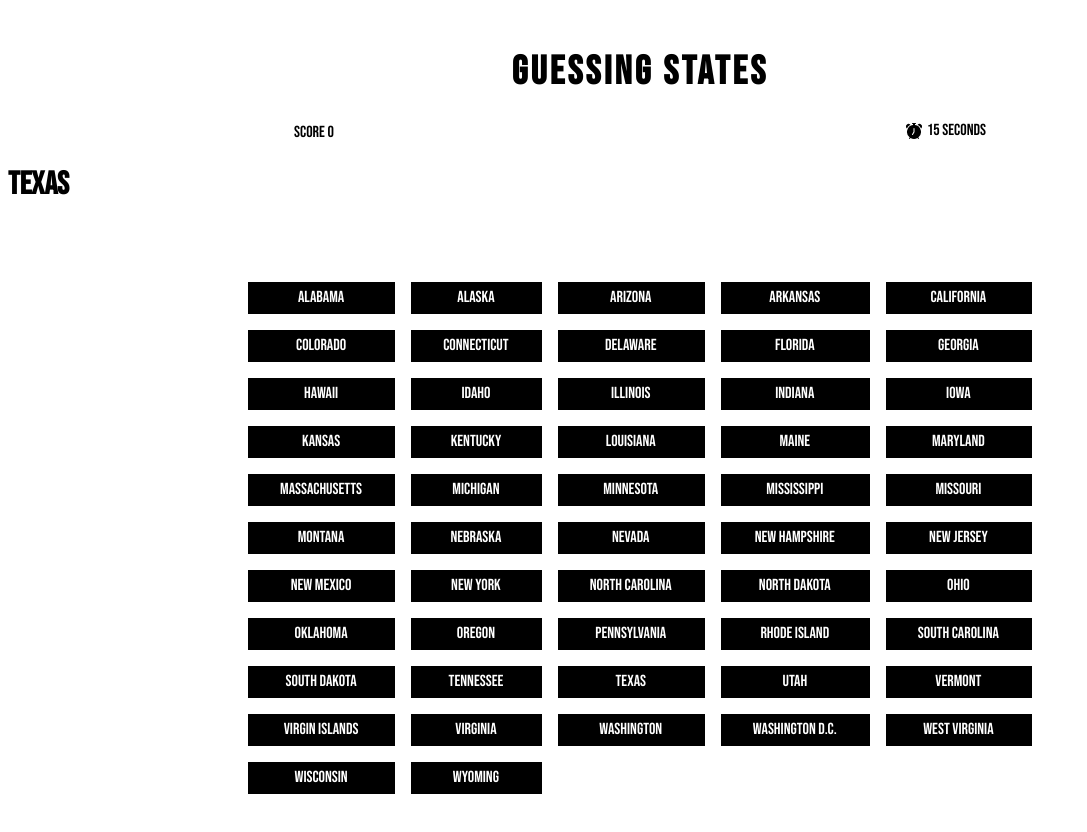
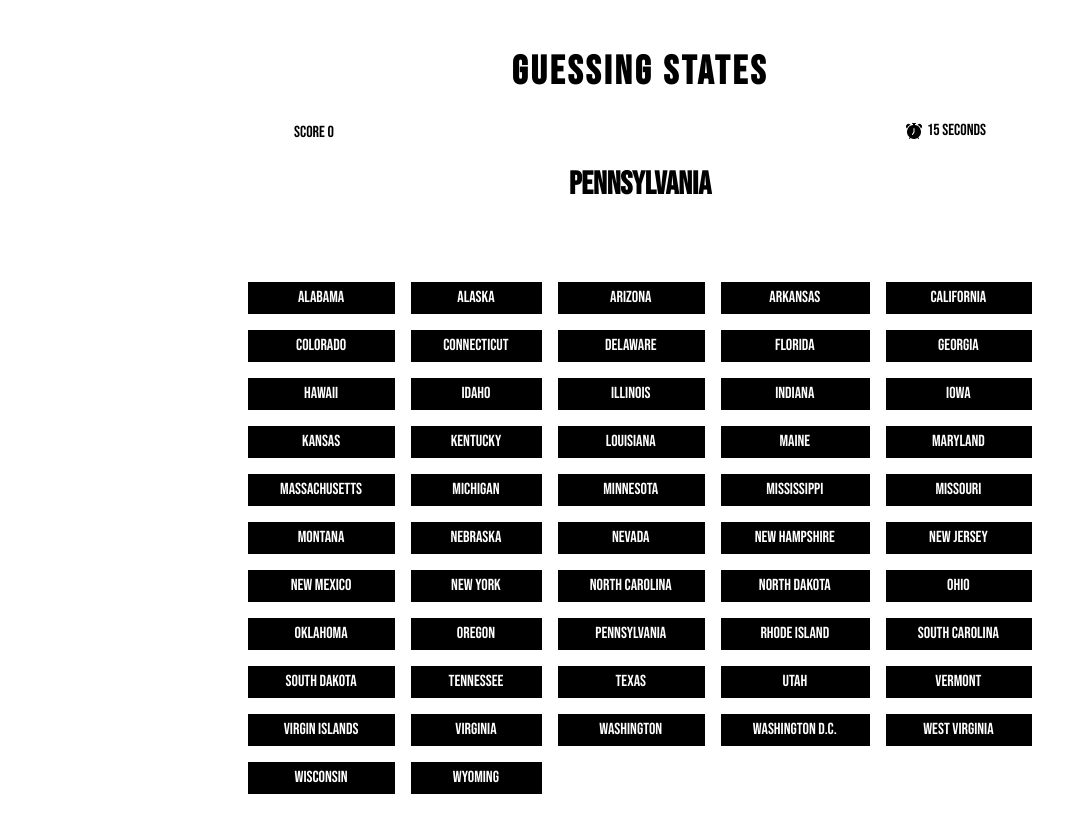
Before and after one commit to machinesandpixels/guessing-states, a React (Create React App) app: page /game in a window 1280 px wide. Shown: the top 832 px of the page, without its empty margins (0-1087 px from the left). Built offline with nearby package versions, Linux system fonts and the light colour scheme.

Commit message:
feat(RandomState): implemented logic to check if randomState has been selected correctly

```diff
--- a/src/components/RandomState.jsx
+++ b/src/components/RandomState.jsx
@@ -8,22 +8,18 @@ const RandomState = () => {
     const randomState = useSelector((state) => state.usaStates.randomState);
 
     useEffect(() => {
-        dispatch(getStates());
+      dispatch(getStates());
     },[dispatch]);
 
     useEffect(() => {
-        if (states.length > 0 && randomState === null) {
-          dispatch(selectRandomState());
-        }
-      }, [states, randomState, dispatch]);
-
-    console.log(randomState);
+      dispatch(selectRandomState());
+    }, [states, dispatch]);
 
     return (
             <>
             { randomState !== null ?
               <div>
-                <h1>{randomState.name}</h1>
+                { states.length > 0 ? <h1>{randomState.name}</h1> : 'You WON!' }
               </div>
                 : 'LOADING'
               }
--- a/src/components/StatesContainer.jsx
+++ b/src/components/StatesContainer.jsx
@@ -1,6 +1,6 @@
 import React, { useEffect } from 'react';
 import { useDispatch, useSelector } from 'react-redux';
-import { getStates } from '../redux/usaStatesState';
+import { getStates, selectRandomState, removeState } from '../redux/usaStatesState';
 import styled from 'styled-components';
 
 const StyledSection = styled.section`
@@ -35,18 +35,28 @@ const StyledParagraph = styled.p`
 const StatesContainer = () => {
     const dispatch = useDispatch();
     const states = useSelector(state => state.usaStates.states);
+    const randomState = useSelector((state) => state.usaStates.randomState);
 
     useEffect( () => {
         dispatch(getStates());
     },[dispatch]);
 
+    useEffect(() => {
+      if (states.length > 0 && randomState === null) {
+        dispatch(selectRandomState());
+      }
+    }, [states, randomState, dispatch]);
+
   return (
     <StyledSection>
-        { states.map(({id, name}) => {
-          return<StyledBtn key={id}>
-                  <StyledParagraph> {name} </StyledParagraph>
-                </StyledBtn>
-        }) }
+        {states.map(({id, name}) => {
+          return<StyledBtn key={id}  onClick={() => {
+            if (name === randomState.name){
+              dispatch(removeState(name))}
+              }}>
+                <StyledParagraph>{name}</StyledParagraph>
+              </StyledBtn>
+        })}
     </StyledSection>
   );
 }
--- a/src/pages/GamePage.jsx
+++ b/src/pages/GamePage.jsx
@@ -10,6 +10,10 @@ const StyledContainer = styled.div`
     justify-content: space-around;
     margin: 0 auto;
 `;
+const StyledDiv = styled.div`
+    display: flex;
+    justify-content: center;
+`;
 
 const GamePage = () => {
   return (
@@ -18,7 +22,9 @@ const GamePage = () => {
             <GameScore />
             <CountDownTimer />
         </StyledContainer>
-        <RandomState />
+        <StyledDiv>
+          <RandomState />
+        </StyledDiv>
         <StatesContainer />
     </div>
   );
--- a/src/redux/usaStatesState.js
+++ b/src/redux/usaStatesState.js
@@ -23,6 +23,10 @@ export const usaStatesSlice = createSlice({
           state.states[Math.floor(Math.random() * state.states.length)];
       }
     },
+    removeState: (state, action) => {
+      state.states = state.states.filter(x => x.name !== action.payload);
+      console.log('RemoveState', action.payload)
+    },
   },
   extraReducers: {
     [getStates.pending]: (state) => {
@@ -38,5 +42,5 @@ export const usaStatesSlice = createSlice({
   }
 });
 
-export const { selectRandomState } = usaStatesSlice.actions;
+export const { selectRandomState, removeState } = usaStatesSlice.actions;
 export default usaStatesSlice.reducer;
```
